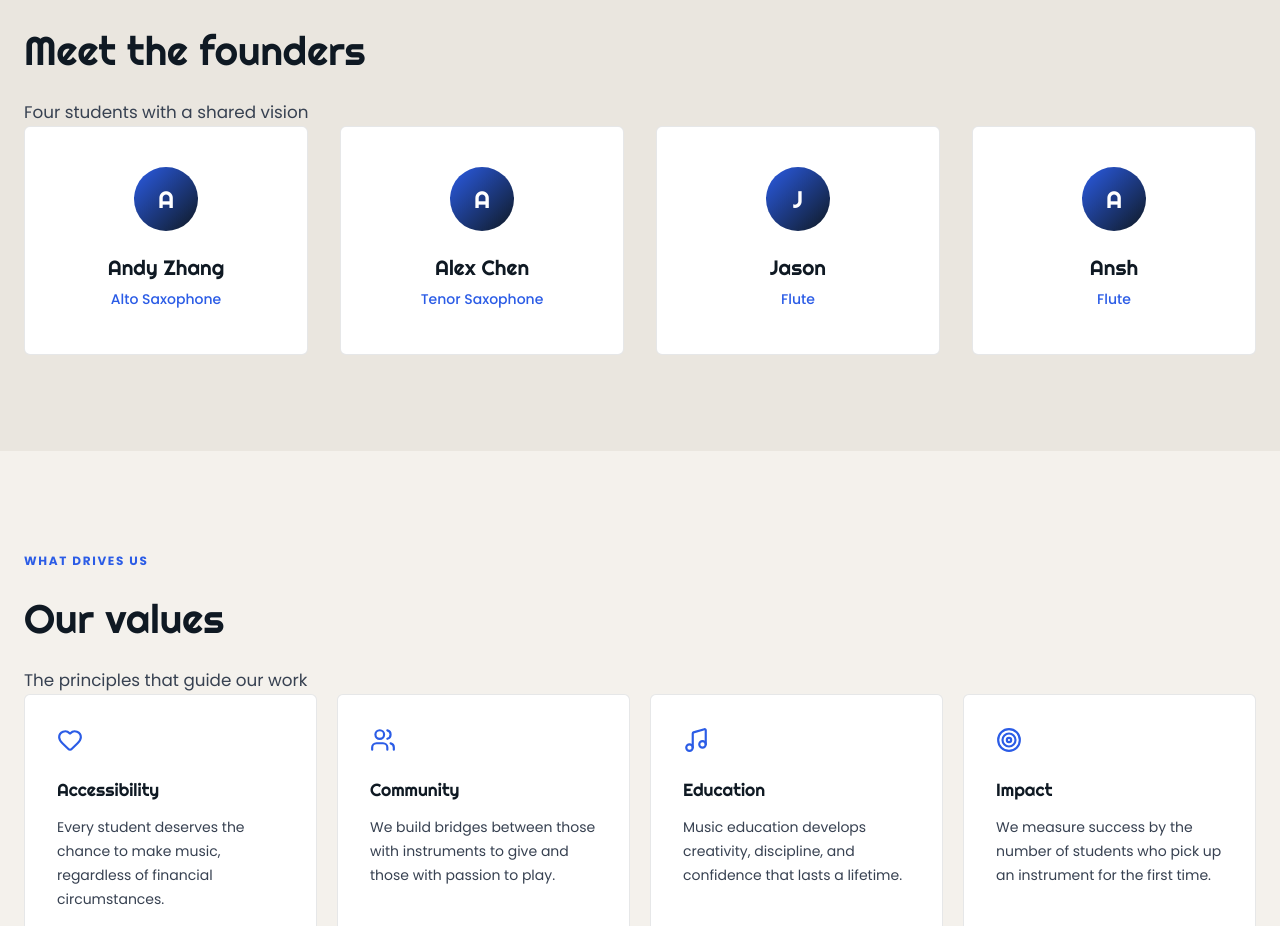
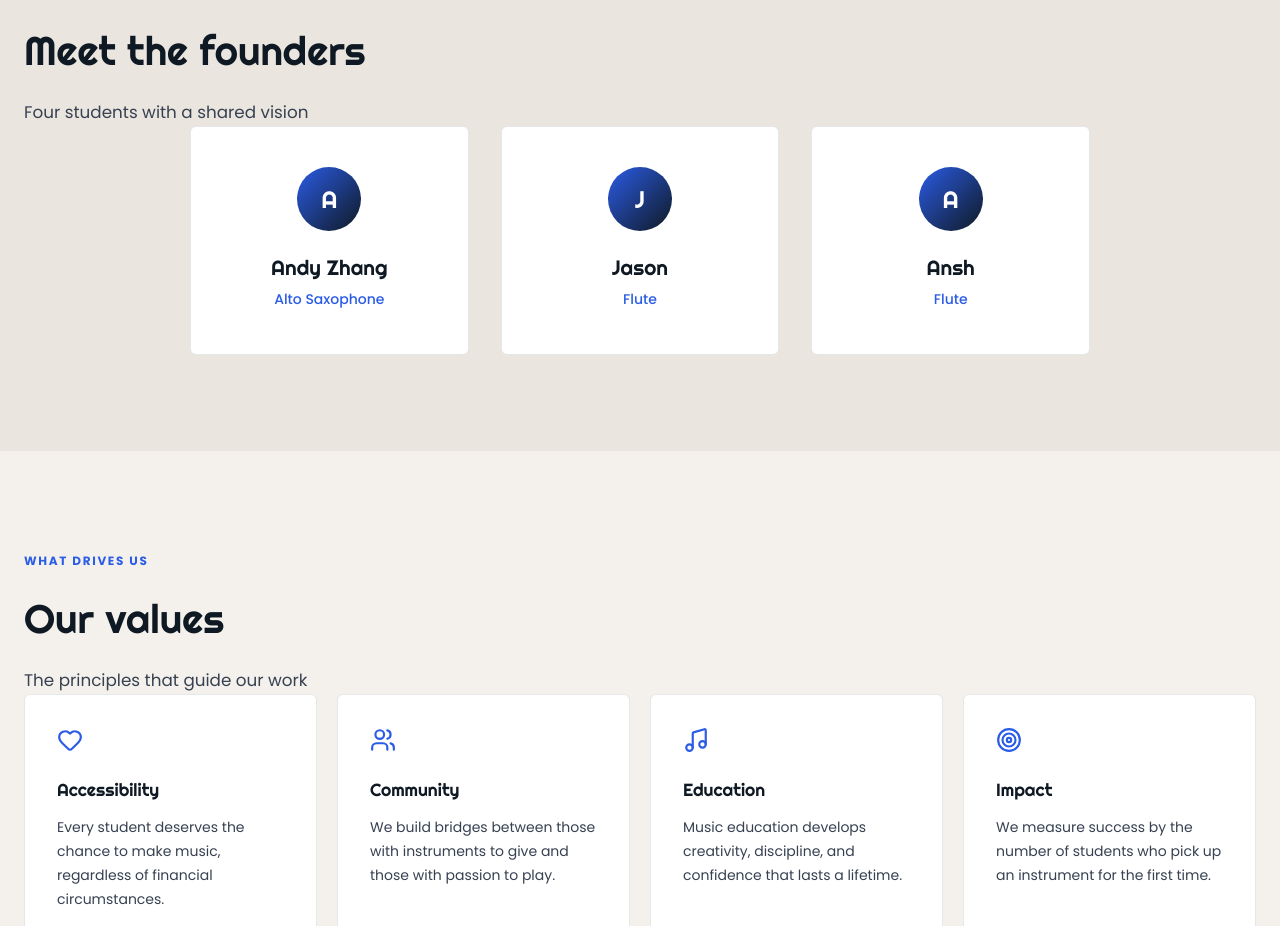
Before and after one commit to AEnldlya/keychange-redesigned, a Next.js app: page /about in a window 1280 px wide. Shown: the part 820-1746 px from the top of the page. Built offline with nearby package versions, Linux system fonts and the light colour scheme.

Commit message:
Remove Alex Chen from founders list
Drops the founder entry and switches the about page grid to a
3-column layout to match the remaining founders.

Co-Authored-By: Claude Sonnet 5 <noreply@anthropic.com>
Claude-Session: https://claude.ai/code/session_019rzZLwoH2TM8ssFP6JqTbX

```diff
--- a/app/about/page.jsx
+++ b/app/about/page.jsx
@@ -74,14 +74,13 @@ export default function AboutPage() {
 
           <motion.div
             ref={foundersRef}
-            className="founders-grid founders-grid-4"
+            className="founders-grid founders-grid-3"
             variants={containerVariants}
             initial="hidden"
             animate={foundersInView ? 'visible' : 'hidden'}
           >
             {[
               { name: 'Andy Zhang',  instrument: 'Alto Saxophone' },
-              { name: 'Alex Chen',   instrument: 'Tenor Saxophone' },
               { name: 'Jason',       instrument: 'Flute' },
               { name: 'Ansh',        instrument: 'Flute' },
             ].map((f) => (
--- a/styles/globals.css
+++ b/styles/globals.css
@@ -544,8 +544,10 @@ button { cursor: pointer; border: none; background: none; }
 .founder-bio { font-size: 0.9375rem; line-height: 1.65; color: var(--ink-2); }
 .founder-instrument { font-size: 0.875rem; font-weight: 500; color: var(--blue); margin-bottom: var(--sp-1); }
 .founders-grid-4 { grid-template-columns: repeat(4, 1fr); max-width: 100%; }
+.founders-grid-3 { grid-template-columns: repeat(3, 1fr); max-width: 900px; }
 @media (max-width: 900px) { .founders-grid-4 { grid-template-columns: repeat(2, 1fr); } }
-@media (max-width: 560px) { .founders-grid { grid-template-columns: 1fr; } .founders-grid-4 { grid-template-columns: repeat(2, 1fr); } }
+@media (max-width: 700px) { .founders-grid-3 { grid-template-columns: repeat(2, 1fr); } }
+@media (max-width: 560px) { .founders-grid { grid-template-columns: 1fr; } .founders-grid-4 { grid-template-columns: repeat(2, 1fr); } .founders-grid-3 { grid-template-columns: 1fr; } }
 .values-grid { display: grid; grid-template-columns: repeat(4, 1fr); gap: var(--sp-5); }
 .value-card { background: var(--white); border-radius: var(--radius-lg); padding: var(--sp-8); border: 1px solid var(--border); height: 100%; transition: transform var(--base), box-shadow var(--base); }
 .value-card:hover { transform: translateY(-4px); box-shadow: var(--shadow-lg); }
```
